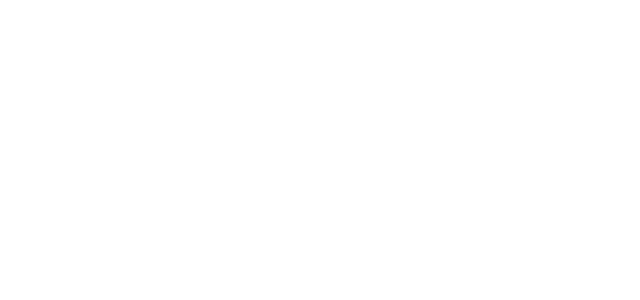
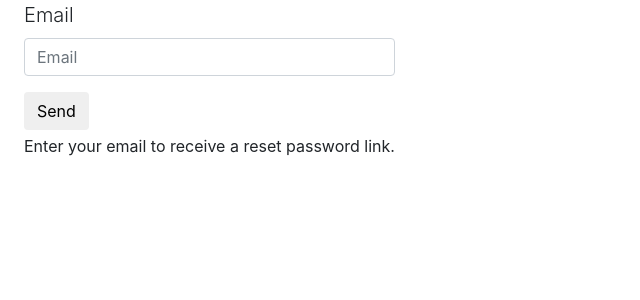
Before and after one commit to chiraglulla/markdown-on-steroids, a React (Create React App) app: page /forgot in a window 1280 px wide. Shown: the top 300 px of the page, without its empty margins (0-640 px from the left). Built offline with nearby package versions, Linux system fonts and the light colour scheme.

Commit message:
Setup netlify toml file

```diff
--- a/src/App.js
+++ b/src/App.js
@@ -3,6 +3,7 @@ import Editor from './Components/Editor';
 import Dashboard from './Components/Dashboard';
 import Home from './Components/Home';
 import Profile from './Components/Profile';
+import ForgotPassword from './Components/ForgotPassword';
 
 const App = () => {
   return (
@@ -25,6 +26,9 @@ const App = () => {
             <Route path="/profile" exact>
               <Profile />
             </Route>
+            <Route path="/forgot" exact>
+              <ForgotPassword />
+            </Route>
           </Switch>
         </div>
       </div>
--- /dev/null
+++ b/src/Components/ForgotPassword.js
@@ -0,0 +1,67 @@
+import { useState } from 'react';
+import Header from './Header';
+
+const ForgotPassword = () => {
+  const [email, setEmail] = useState('');
+  const [message, setMessage] = useState('Send');
+
+  const handleReset = (e) => {
+    e.preventDefault();
+
+    const sendResetLink = async () => {
+      const response = await fetch(
+        'https://markdown-on-steroids-backend-production.up.railway.app/api/v1/user/forgotPassword',
+        {
+          method: 'POST',
+          mode: 'cors',
+          credentials: 'include',
+          headers: {
+            Accept: 'application/json',
+            'Content-Type': 'application/json',
+          },
+          body: JSON.stringify({ email }),
+        }
+      );
+
+      const payload = await response.json();
+
+      if (payload.statusCode === 200) {
+        setMessage(payload.message);
+      }
+    };
+
+    sendResetLink();
+  };
+
+  return (
+    <>
+      {/* <Header /> */}
+      <form>
+        <div className="form-group">
+          <label htmlFor="forgotEmail">Email</label>
+          <input
+            id="forgotEmail"
+            type="email"
+            value={email}
+            onChange={(e) => setEmail(e.target.value)}
+            placeholder="Email"
+            className="form-control"
+          />
+        </div>
+
+        <button
+          className="btn btn-white d-block"
+          style={{
+            cursor: 'pointer',
+          }}
+          onClick={handleReset}
+        >
+          {message}
+        </button>
+        <small>Enter your email to receive a reset password link.</small>
+      </form>
+    </>
+  );
+};
+
+export default ForgotPassword;
--- a/src/Components/Login.js
+++ b/src/Components/Login.js
@@ -1,5 +1,6 @@
 import { useState } from 'react';
 import { useHistory } from 'react-router-dom';
+import { Link } from 'react-router-dom';
 
 const Login = () => {
   const history = useHistory();
@@ -81,6 +82,18 @@ const Login = () => {
           />
         </div>
 
+        <small className="d-block mb-3">
+          <Link
+            to="/forgot"
+            className="text-dark"
+            style={{
+              textDecoration: 'none',
+            }}
+          >
+            forgot password?
+          </Link>
+        </small>
+
         <button
           className="btn btn-white"
           style={{
```
Also changed, not shown: 1 other file (tests, documents, lock files or other folders).
